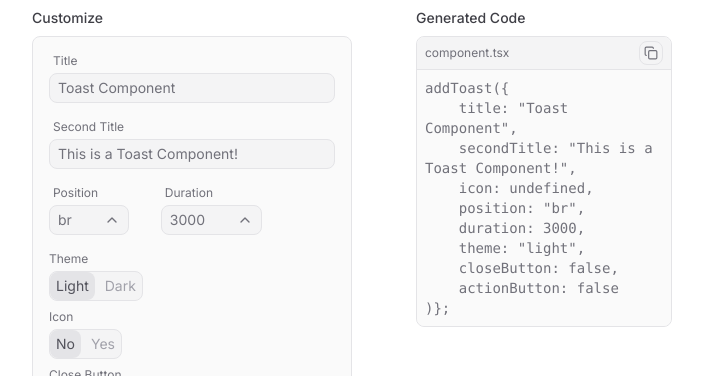
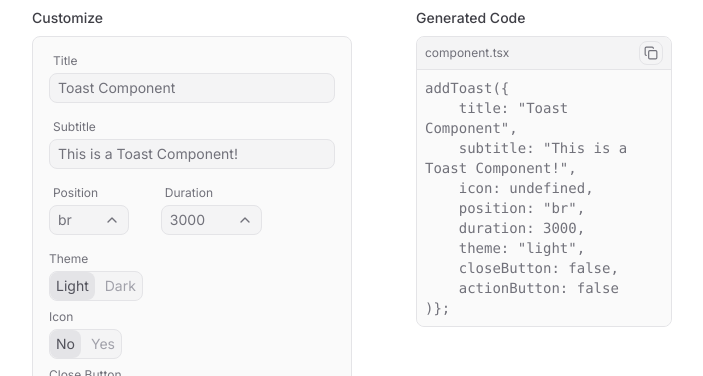
Before and after one commit to mvriu5/griller, a Next.js app: page /lab in a window 1280 px wide. Shown: the part 209-585 px from the top of the page, without its empty margins (288-991 px from the left). Built offline with nearby package versions, Linux system fonts and the light colour scheme.

Commit message:
feat: polishing some ui naming

```diff
--- a/package.json
+++ b/package.json
@@ -1,7 +1,7 @@
 {
   "name": "griller",
   "license": "MIT",
-  "version": "1.0.22",
+  "version": "1.0.23",
   "private": false,
   "repository": {
     "url": "https://github.com/mvriu5/griller"
@@ -20,12 +20,10 @@
     "build-storybook": "storybook build"
   },
   "dependencies": {
-    "@types/prismjs": "^1.26.4",
     "clsx": "^2.1.1",
     "framer-motion": "^11.3.19",
     "lucide-react": "^0.416.0",
     "next": "14.2.5",
-    "prismjs": "^1.29.0",
     "react": "^18",
     "react-dom": "^18",
     "react-syntax-highlighter": "^15.5.0",
@@ -33,7 +31,6 @@
     "tailwind-merge": "^2.4.0"
   },
   "devDependencies": {
-    "@chromatic-com/storybook": "^1.6.1",
     "@storybook/addon-essentials": "^8.2.6",
     "@storybook/addon-interactions": "^8.2.6",
     "@storybook/addon-links": "^8.2.6",
--- a/src/app/lab/page.tsx
+++ b/src/app/lab/page.tsx
@@ -28,7 +28,7 @@ export default function Home() {
     const [icon, setIcon] = useState(false);
 
     const generateCode = useCallback(() => {
-        return `addToast({\n    title: "${title}",\n    secondTitle: "${subtitle}",\n    icon: ${icon ? "<ShieldAlert size={24} className={\"text-zinc-500\"}/>" : undefined},\n    position: "${position}",\n    duration: ${duration},\n    theme: "${theme}",\n    closeButton: ${closeButton},\n    actionButton: ${actionButton}\n)};`;
+        return `addToast({\n    title: "${title}",\n    subtitle: "${subtitle}",\n    icon: ${icon ? "<ShieldAlert size={24} className={\"text-zinc-500\"}/>" : undefined},\n    position: "${position}",\n    duration: ${duration},\n    theme: "${theme}",\n    closeButton: ${closeButton},\n    actionButton: ${actionButton}\n)};`;
     }, [actionButton, closeButton, duration, icon, position, subtitle, theme, title]);
 
     const [code, setCode] = useState<string>(generateCode());
@@ -87,8 +87,8 @@ export default function Home() {
                                        value={title}
                                        onChange={(e) => setTitle(e.target.value)}
                                 />
-                                <Input placeholder={"Second Title"}
-                                       label={"Second Title"}
+                                <Input placeholder={"Subtitle"}
+                                       label={"Subtitle"}
                                        preSelectedValue={"This is a Toast Component!"}
                                        size={60}
                                        value={subtitle}
--- a/src/component/toast.tsx
+++ b/src/component/toast.tsx
@@ -5,7 +5,6 @@ import {X} from "lucide-react";
 import {AnimatePresence, motion} from "framer-motion";
 import clsx, {ClassValue} from "clsx";
 import {twMerge} from "tailwind-merge";
-import {useToast} from "@griller/toaster";
 
 export const cn = (...classes: ClassValue[]) => twMerge(clsx(classes));
 
@@ -52,7 +51,7 @@ interface ToastProps extends HTMLAttributes<HTMLDivElement> {
 
     // custom classnames
     titleClassname?: string;
-    secondTitleClassname?: string;
+    subtitleClassname?: string;
     iconClassname?: string;
     closeClassname?: string;
     closeDivClassname?: string;
@@ -65,7 +64,7 @@ const Toast: React.FC<ToastProps & {
     isPaused: boolean,
 }> = ({
    id, title, subtitle, icon, scale = 1, position = "br", closeButton, actionButton, onAction, actionButtonText,
-   duration = 3000, theme = "light", titleClassname, secondTitleClassname, closeClassname, closeDivClassname,
+   duration = 3000, theme = "light", titleClassname, subtitleClassname, closeClassname, closeDivClassname,
    motionClassname, iconClassname, actionButtonClassname, className, removeToast, isPaused, ...props
 }) => {
 
@@ -166,7 +165,7 @@ const Toast: React.FC<ToastProps & {
                                     {title}
                                 </span>
                                 {subtitle && subtitle.trim() !== "" && (
-                                    <span className={cn("text-xs", theme === "light" ? "text-zinc-400" : "text-zinc-300", secondTitleClassname)}>
+                                    <span className={cn("text-xs", theme === "light" ? "text-zinc-400" : "text-zinc-300", subtitleClassname)}>
                                         {subtitle}
                                     </span>
                                 )}
```
Also changed, not shown: public/component-example.txt, public/layout-example.txt, 2 other files (tests, documents, lock files or other folders).
